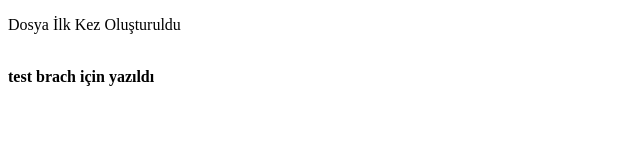
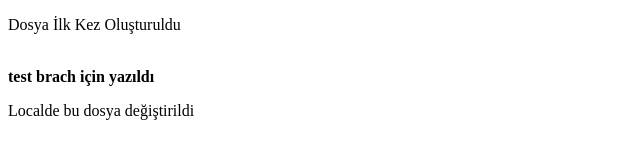
Before and after one commit to C5541/githubogrenme, a plain HTML site: page index.html in a window 1280 px wide. Shown: the whole page, without its empty margins (0-640 px from the left). Drawn offline with Linux system fonts and the light colour scheme.

Commit message:
localde index değiştirildi

```diff
--- a/index.html
+++ b/index.html
@@ -7,5 +7,6 @@
     <p>Dosya İlk Kez Oluşturuldu</p>
     <br>
     <b>test brach için yazıldı</b>
+	<p>Localde bu dosya değiştirildi</p>
   </body>
 </html>
```
